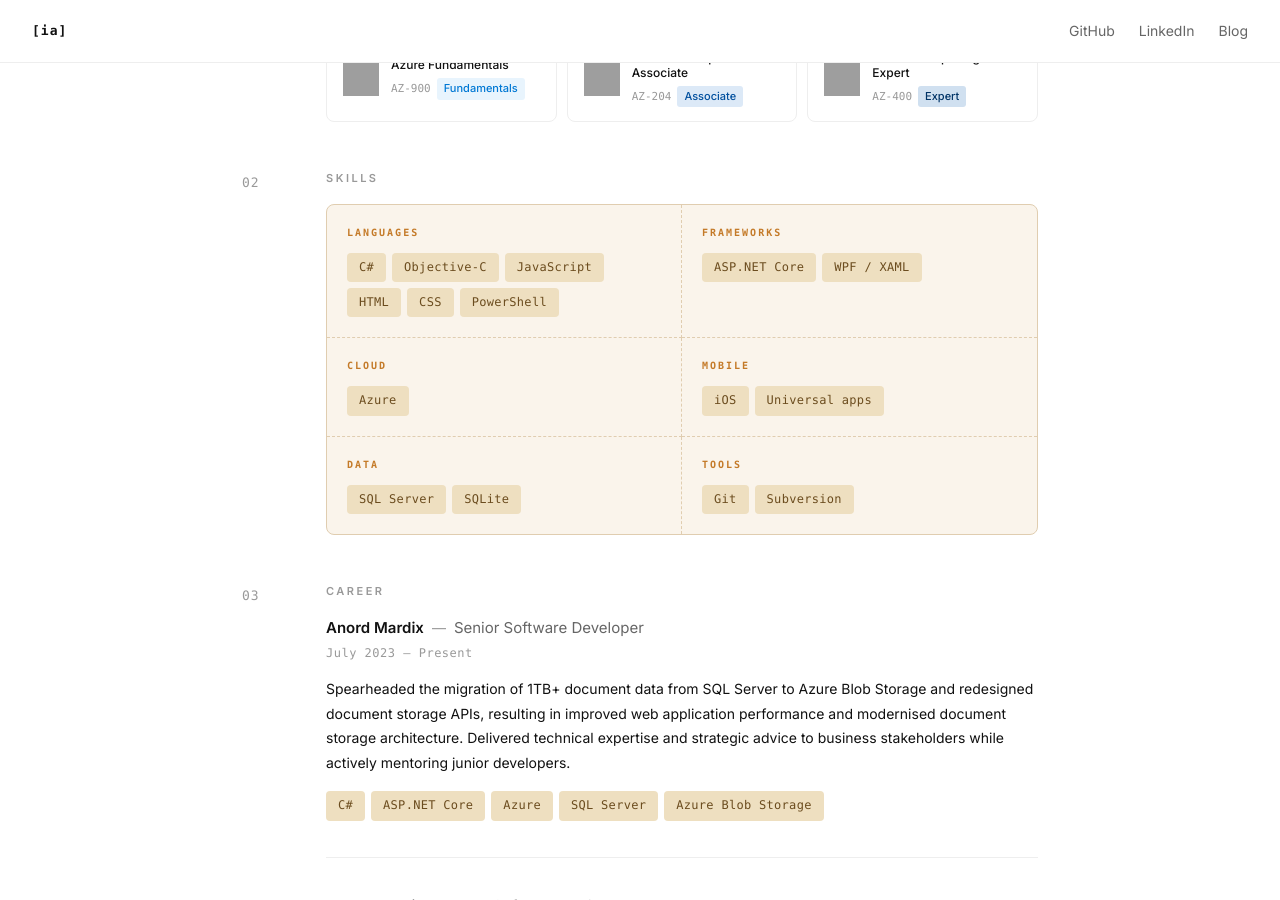
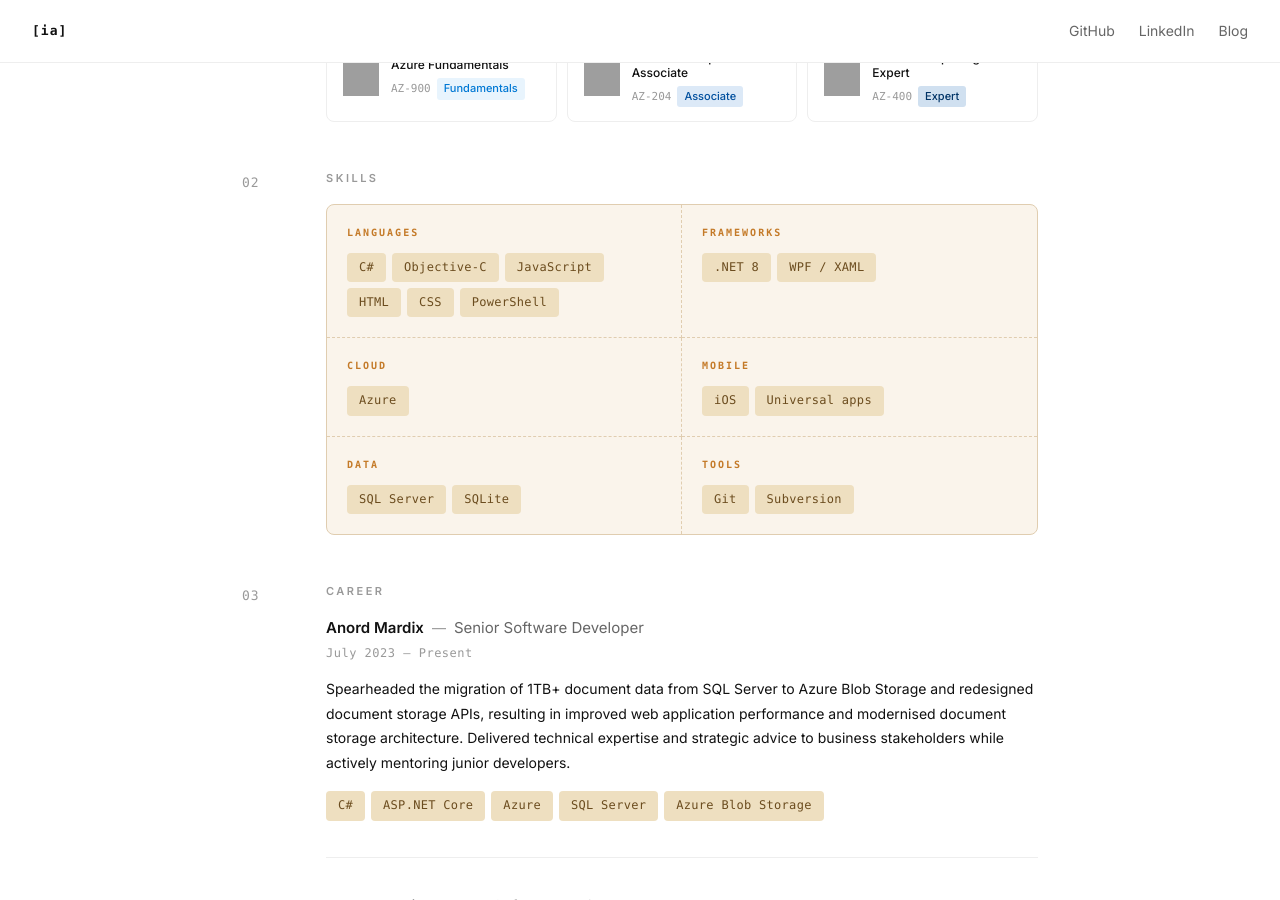
Before and after one commit to sixfortyfour/sixfortyfour.github.io, a Jekyll site: the page built from index.html, in a window 1280 px wide and 900 px high, scrolled down 494 px. Built offline with Jekyll 4.4.1, drawn with Linux system fonts in a browser that asks for light colours; grey boxes are pictures that could not be loaded.

Commit message:
Replace ASP.NET Core with .NET 8 in frameworks skills
Co-Authored-By: Claude Sonnet 4.6 <noreply@anthropic.com>

```diff
--- a/index.html
+++ b/index.html
@@ -85,7 +85,7 @@ layout: default
         <div class="skill-group">
           <h3 class="skill-group-label">Frameworks</h3>
           <div class="tags tags--warm">
-            <span class="tag">ASP.NET Core</span>
+            <span class="tag">.NET 8</span>
             <span class="tag">WPF / XAML</span>
           </div>
         </div>
```
